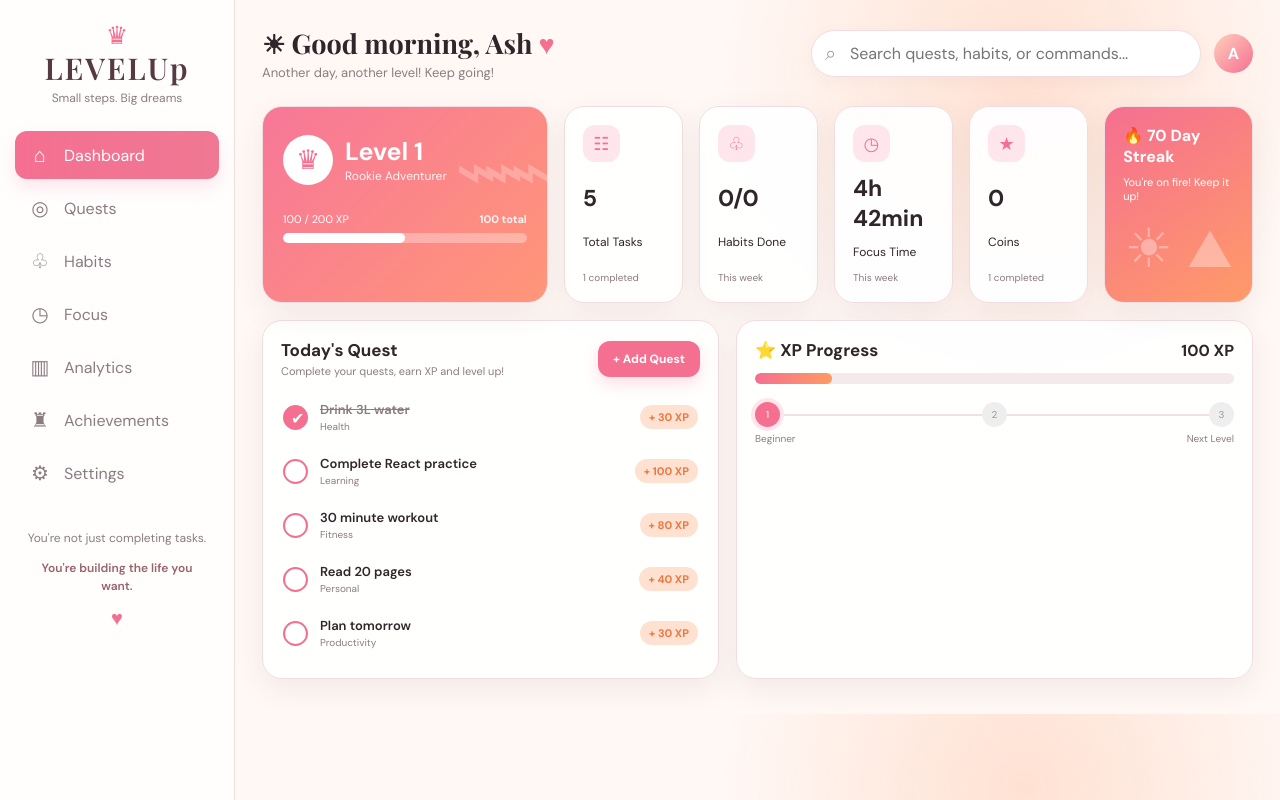
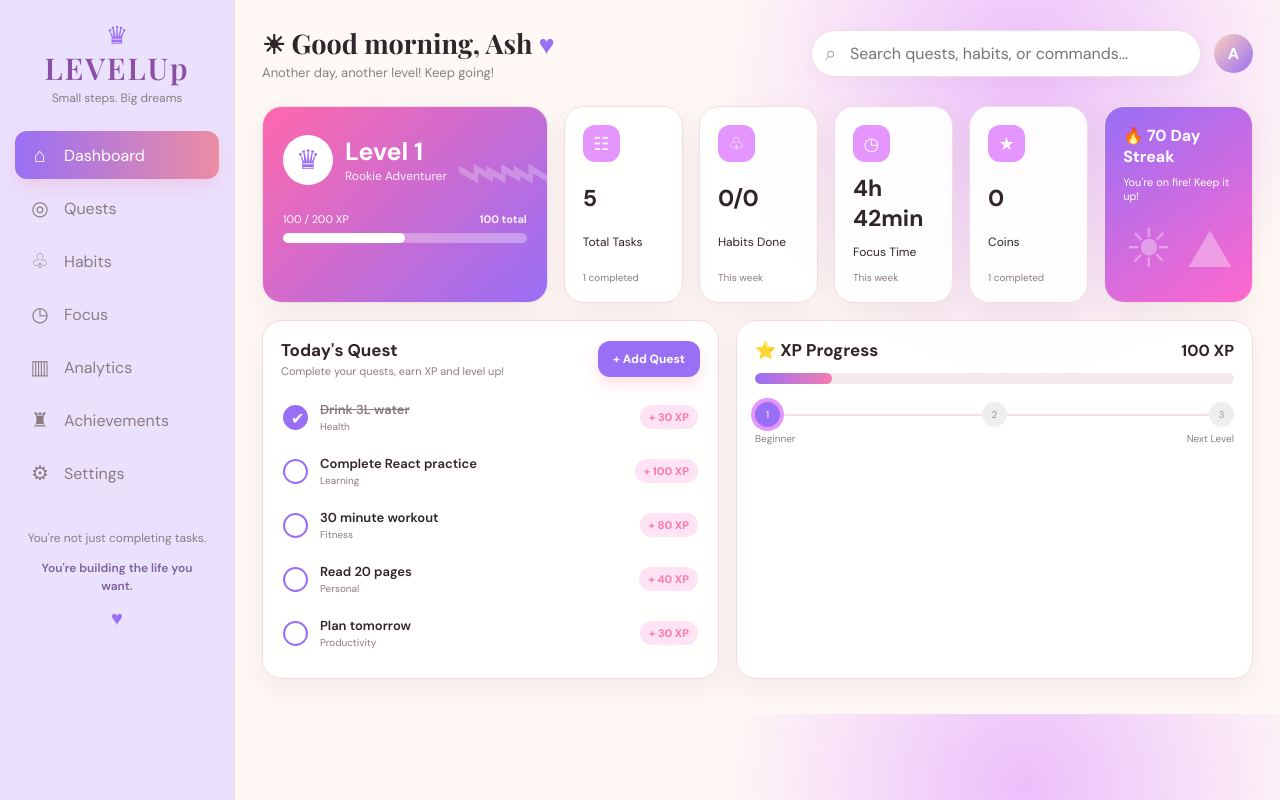
Before and after one commit to aiswaryaraghuveer-debug/LevelUp, a React (Vite) app: page / in a window 1280 px wide. Built offline with nearby package versions, Linux system fonts and the light colour scheme.

Commit message:
theme change

```diff
--- a/src/styles.css
+++ b/src/styles.css
@@ -3,13 +3,13 @@
 :root {
   --bg: #fff8f5;
   --surface: #fff;
-  --surface-soft: #fff1ed;
-  --pink: #f56f91;
-  --pink-dark: #d94f73;
-  --pink-light: #ffe5ec;
-  --orange: #ff9a62;
-  --orange-dark: #ed7741;
-  --orange-light: #ffe1d2;
+  --surface-soft: #f0edff;
+  --pink: #996ff5;
+  --pink-dark: #a44fd9;
+  --pink-light: #e496fe;
+  --orange: #f47db0;
+  --orange-dark: #fe77a9;
+  --orange-light: #fde3f3;
   --green: #72bfa3;
   --yellow: #f4c95d;
   --text: #30252a;
@@ -33,7 +33,7 @@ body {
   margin: 0;
   min-width: 320px;
   font-family: "DM Sans", sans-serif;
-  background: radial-gradient(circle at 80% 10%, #ffe1d2 0, transparent 25%), var(--bg);
+  background: radial-gradient(circle at 80% 10%, #ecbffb 0, transparent 25%), var(--bg);
   color: var(--text)
 }
 
@@ -52,7 +52,7 @@ button {
 button:focus-visible,
 input:focus-visible,
 select:focus-visible {
-  outline: 3px solid rgba(245, 111, 145, .25)
+  outline: 3px solid rgba(207, 111, 245, 0.25)
 }
 
 a {
@@ -69,7 +69,7 @@ a {
   width: 235px;
   min-height: 100vh;
   padding: 20px 15px;
-  background: rgba(255, 255, 255, .82);
+  background: rgba(230, 220, 255, 0.82);
   border-right: 1px solid var(--border);
   position: fixed;
   left: 0;
@@ -95,7 +95,7 @@ a {
   font-family: "Playfair Display", serif;
   font-size: 30px;
   letter-spacing: 2px;
-  color: #563943
+  color: #8c4fa6
 }
 
 .brand-tagline {
@@ -122,12 +122,12 @@ a {
 
 .nav-item:hover {
   background: var(--pink-light);
-  color: var(--pink-dark);
+  color: var(--border);
   transform: translateX(2px)
 }
 
 .nav-item.active {
-  background: linear-gradient(90deg, #f56f91, #ef7893);
+  background: linear-gradient(90deg, #996ff5, #ec8da3);
   color: #fff;
   box-shadow: 0 8px 18px rgba(245, 111, 145, .18)
 }
@@ -149,7 +149,7 @@ a {
 
 .sidebar-quote strong {
   display: block;
-  color: #9a626d;
+  color: #81629a;
   font-weight: 600
 }
 
@@ -313,7 +313,7 @@ a {
   border-radius: 50%;
   display: grid;
   place-items: center;
-  background: linear-gradient(135deg, #ffd0bc, #f56f91);
+  background: linear-gradient(135deg, #ffd0bc, #996ff5);
   color: #fff;
   font-weight: 700
 }
@@ -340,7 +340,7 @@ a {
 .xp-card {
   padding: 0;
   overflow: hidden;
-  background: linear-gradient(135deg, #f77798, #ff9678);
+  background: linear-gradient(135deg,#ff68ac,#996ff5);
   color: #fff;
   position: relative;
   min-height: 155px
@@ -360,7 +360,7 @@ a {
   height: 50px;
   border-radius: 50%;
   background: #fff;
-  color: #f56f91;
+  color: #996ff5;
   display: grid;
   place-items: center;
   font-size: 27px;
@@ -427,7 +427,7 @@ a {
   display: grid;
   place-items: center;
   background: var(--pink-light);
-  color: var(--pink);
+  color: var(--bg);
   font-size: 18px
 }
 
@@ -447,7 +447,7 @@ a {
 
 .streak-card {
   min-height: 155px;
-  background: linear-gradient(145deg, #f56f91, #ff9b68);
+  background: linear-gradient(145deg, #996ff5, #ff68cd);
   color: #fff;
   overflow: hidden;
   position: relative
```
Also changed, not shown: 3 other files (tests, documents, lock files or other folders).
